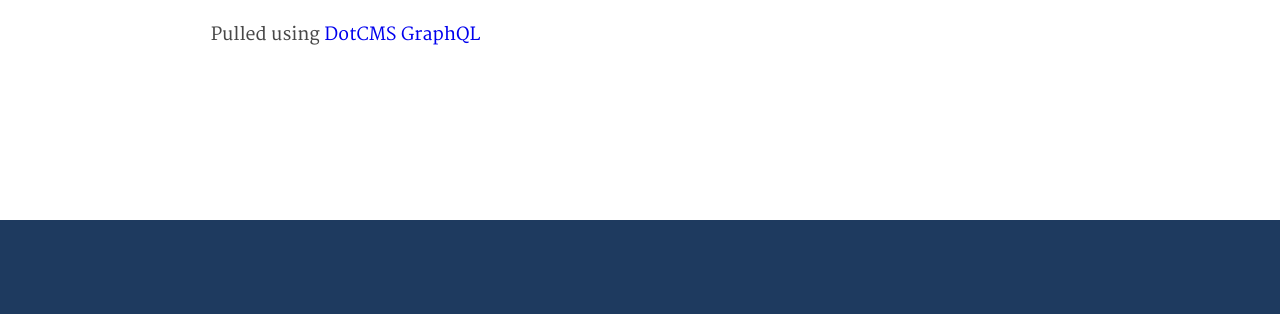
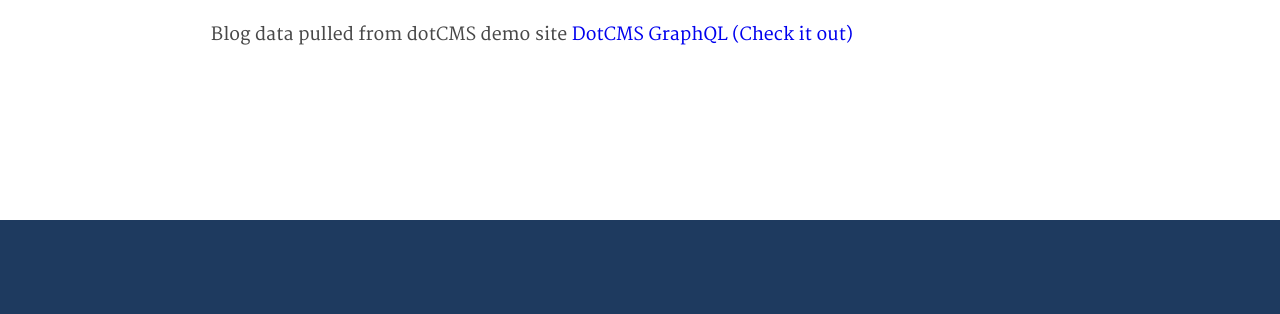
Before and after one commit to jclee8888/dcms-demo, an Eleventy site: page src/blog.njk in a window 1280 px wide. Shown: the part 315-629 px from the top of the page. Built offline with nearby package versions, Linux system fonts and the light colour scheme; Eleventy itself is replaced by a stand-in of ours; files that its build step writes are made by us from their sources.

Commit message:
further clarification

```diff
--- a/src/blog.njk
+++ b/src/blog.njk
@@ -13,7 +13,7 @@ pagination:
     <div id="menu-hero-div">
         <span class="page-title-label">Blog</span>
         <h1>Learn from our Content Partners</h1>
-        <p class="cs-text">Pulled using <a href="https://github.com/jclee8888/dcms-demo/blob/master/src/_data/blogs.js">DotCMS GraphQL</a></p>
+        <p class="cs-text">Blog data pulled from dotCMS demo site <a href="https://github.com/jclee8888/dcms-demo/blob/master/src/_data/blogs.js">DotCMS GraphQL (Check it out)</a></p>
     </div>
 </section>
 
```
